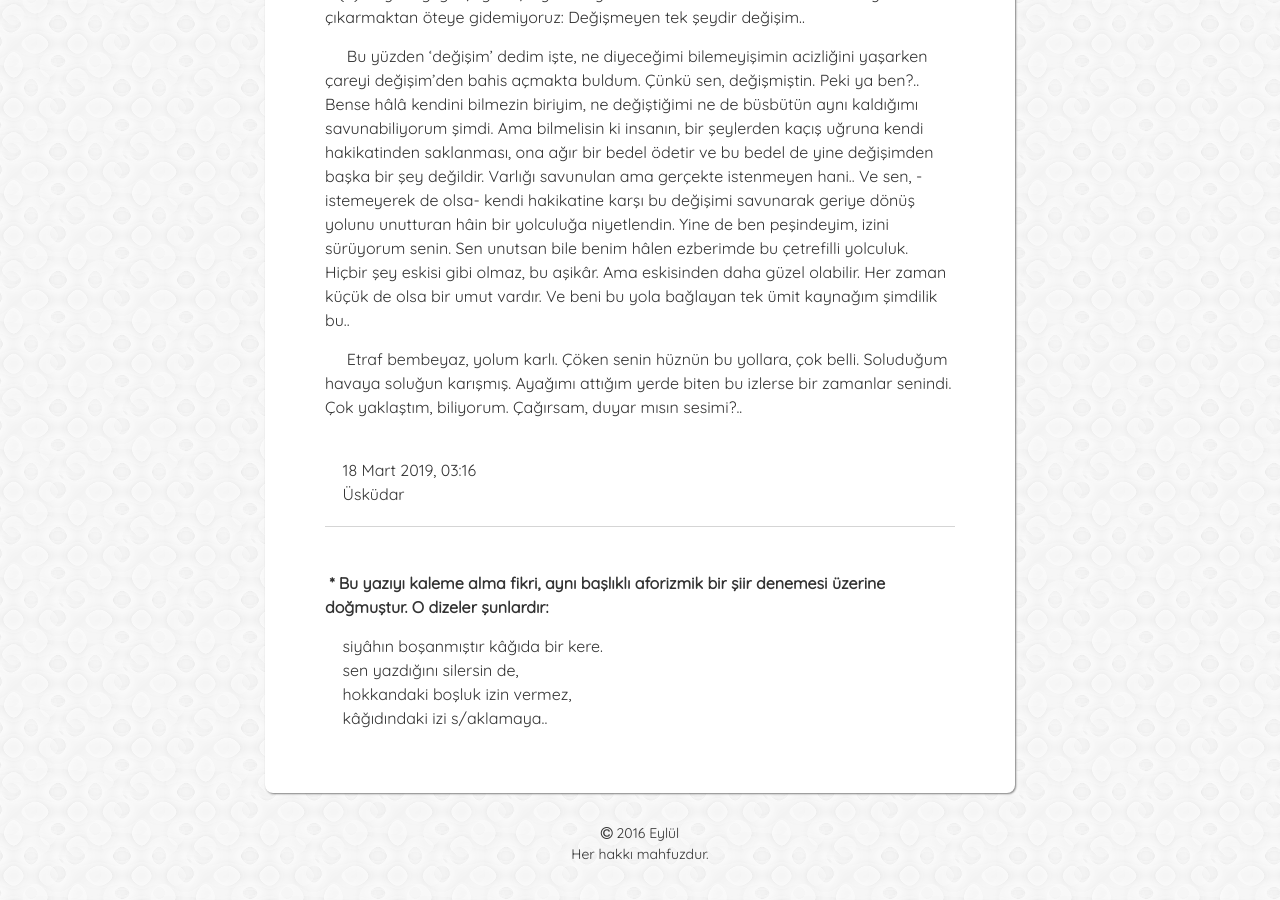
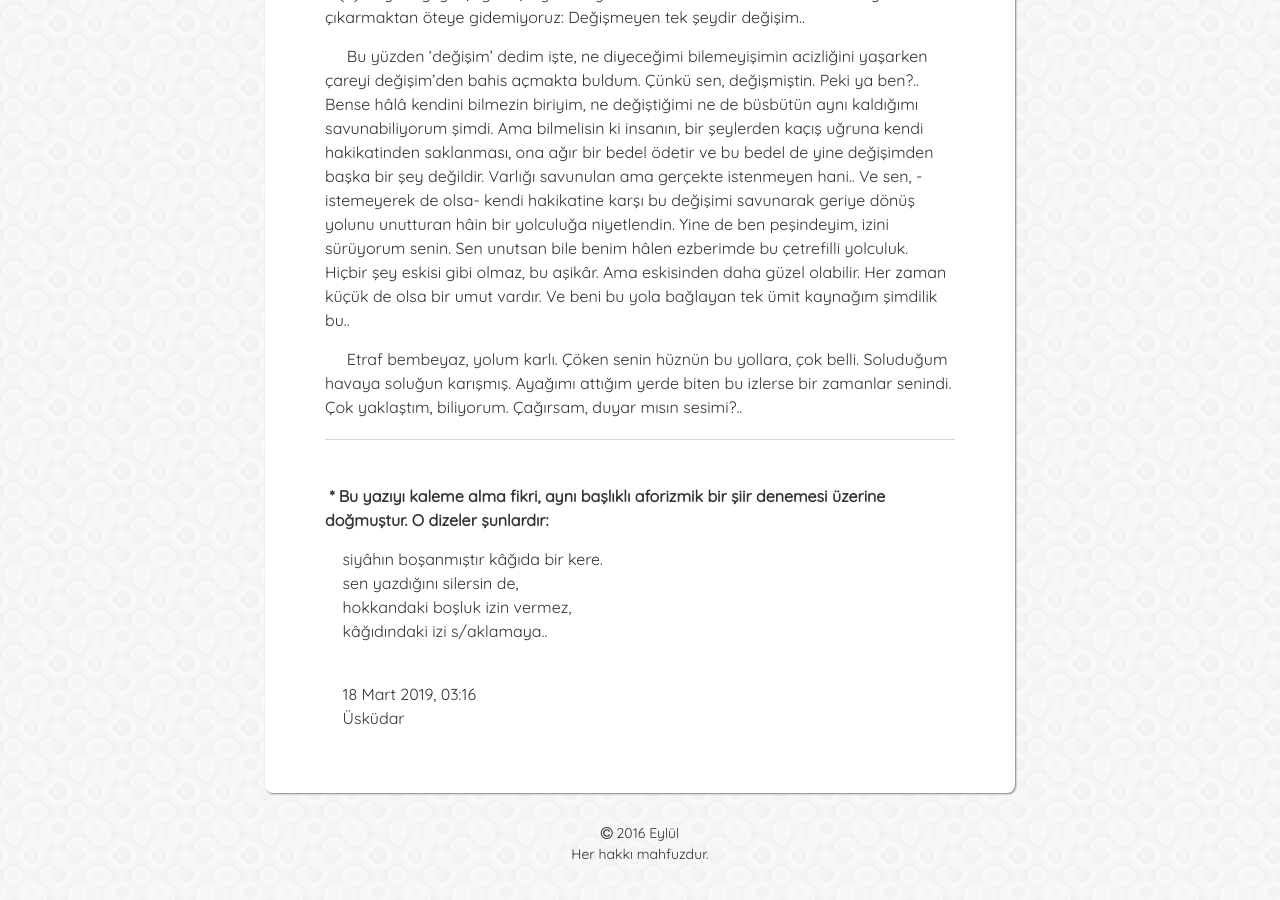
Before and after one commit to muhammedaydogdu/muhammedaydogdu.github.io, a Jekyll site: the page built from _posts/2019-03-18-iz.md, in a window 1280 px wide and 900 px high, scrolled down 1698 px. Built offline with Jekyll 4.4.1, drawn with Linux system fonts in a browser that asks for light colours; some web fonts are replaced; some of the changed lines change nothing that is shown.

Commit message:
Update 2019-03-18-iz.md

```diff
--- a/_posts/2019-03-18-iz.md
+++ b/_posts/2019-03-18-iz.md
@@ -23,10 +23,6 @@ image: iz.jpg
 
 &nbsp;&nbsp;&nbsp;&nbsp; Etraf bembeyaz, yolum karlı. Çöken senin hüznün bu yollara, çok belli. Soluduğum havaya soluğun karışmış. Ayağımı attığım yerde biten bu izlerse bir zamanlar senindi. Çok yaklaştım, biliyorum. Çağırsam, duyar mısın sesimi?..
 
-<br/>
-&nbsp;&nbsp;&nbsp; 18 Mart 2019, 03:16
-&nbsp;&nbsp;&nbsp; Üsküdar
-
 ---
 <br/>
 &nbsp;__* Bu yazıyı kaleme alma fikri, aynı başlıklı aforizmik bir şiir denemesi üzerine doğmuştur. O dizeler şunlardır:__
@@ -35,3 +31,7 @@ image: iz.jpg
 &nbsp;&nbsp;&nbsp; sen yazdığını silersin de,
 &nbsp;&nbsp;&nbsp; hokkandaki boşluk izin vermez,
 &nbsp;&nbsp;&nbsp; kâğıdındaki izi s/aklamaya..
+
+<br/>
+&nbsp;&nbsp;&nbsp; 18 Mart 2019, 03:16
+&nbsp;&nbsp;&nbsp; Üsküdar
```
